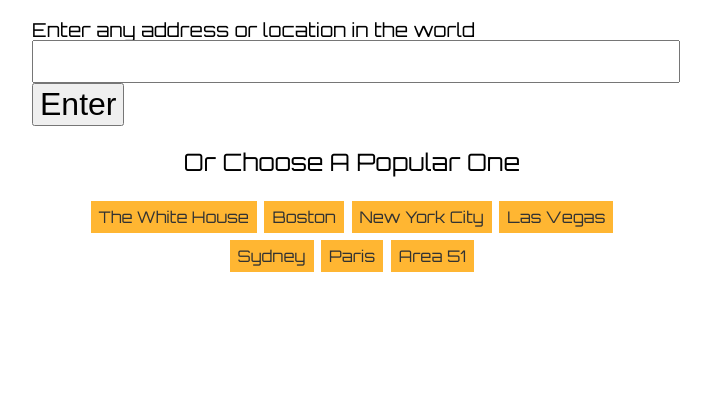
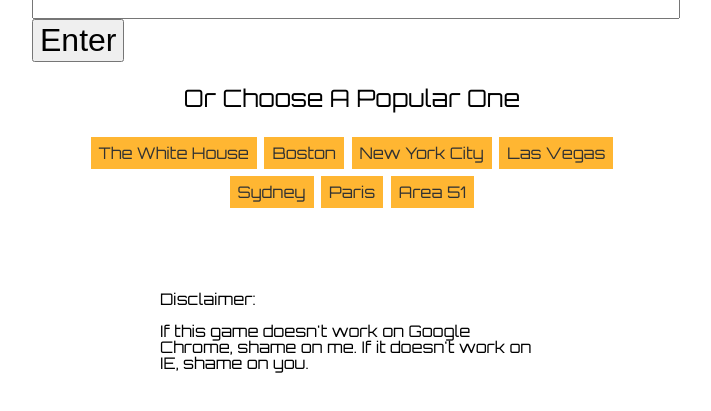
Before and after one commit to mfitch12/ufoAttack, a plain HTML site: page index.html in a window 1280 px wide. Shown: the part 359-770 px from the top of the page, without its empty margins (288-999 px from the left). Drawn offline with nearby package versions, Linux system fonts and the light colour scheme; some packages are replaced by stand-ins of ours.

Commit message:
minor changes

```diff
--- a/index.html
+++ b/index.html
@@ -24,6 +24,7 @@
 			<div class='preselectedLocation' data-loc='the eiffel tower'>Paris</div>
 			<div class='preselectedLocation' data-loc='Area 51'>Area 51</div>
 		</div>
+		<div class='disclaimer'>Disclaimer: <br><br>If this game doesn't work on Google Chrome, shame on me. If it doesn't work on IE, shame on you.</div>
 	</div>
 
 	<div id="map-canvas"></div>
--- a/sass/styles.scss
+++ b/sass/styles.scss
@@ -79,9 +79,15 @@ body{
 	text-align: center;
 }
 
+.disclaimer{
+	width: 60%;
+	margin:auto;
+	margin-top: 5em;
+
+}
 .addressSearch{
 	width: 50%;
-	margin: 10% 25% 0 25%;
+	margin: 5% 25% 0 25%;
 	input{
 		font-size: 2em;
 		width: 100%;
```
Also changed, not shown: css/styles.css.
